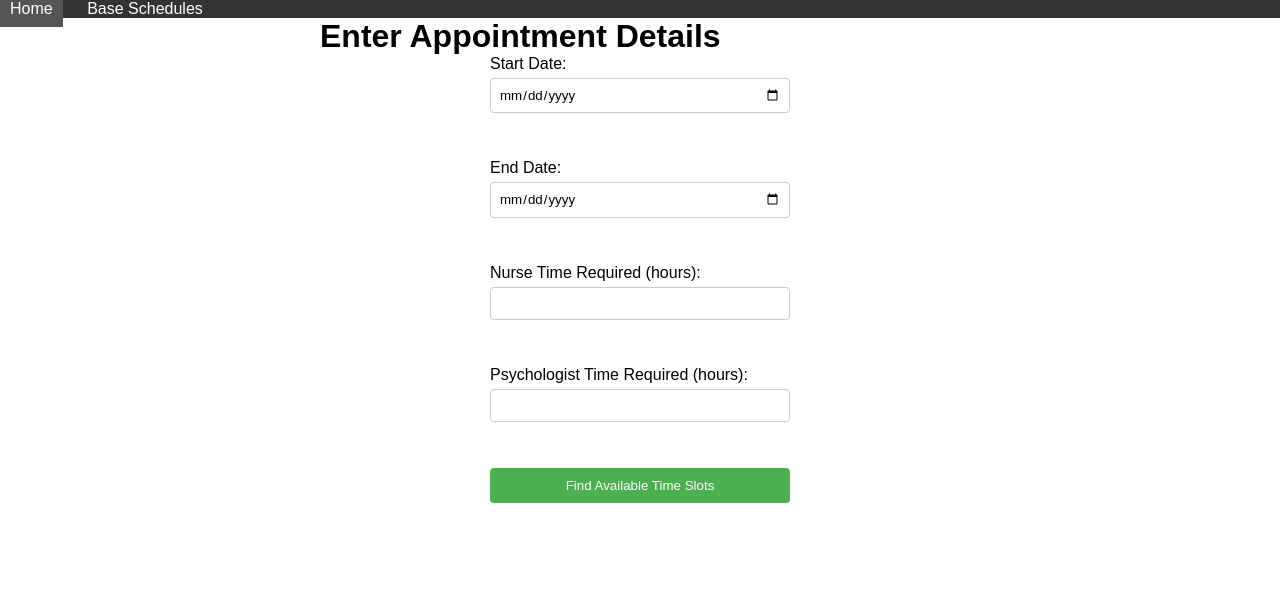
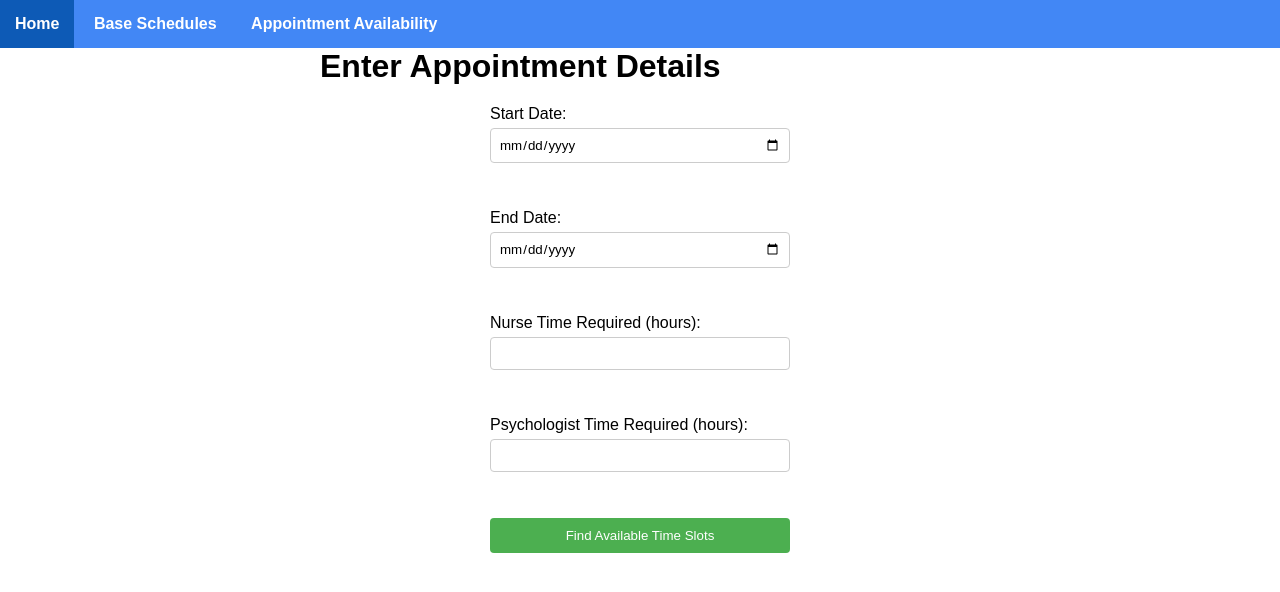
Before and after one commit to serpent909/trialBookingApp, a Node server app: template views/appointmentForm.handlebars in a window 1280 px wide. Shown: the top 592 px of the page. Run offline with Node 20, Linux system fonts and the light colour scheme; the template is opened without the code that fills it, so the values that code supplies are empty; some libraries are stand-ins or nearby versions.

Commit message:
refactored appointment availability endpoint

```diff
--- a/app.js
+++ b/app.js
@@ -56,43 +56,7 @@ app.use(express.static(path.join(__dirname, "public")));
 require("./modules/database.js");
 
 
-function calculateAvailableSlots(availabilityType, availabilityName, availabilityStart, availabilityEnd, resourceDayAppointmentArray) {
-  const start = new Date(availabilityStart);
-  const end = new Date(availabilityEnd);
-  const availableSlots = [];
 
-  let currentSlotStart = start;
-
-  resourceDayAppointmentArray.forEach((appointment) => {
-    const appointmentStart = new Date(appointment.start);
-    const appointmentEnd = new Date(appointment.end);
-
-    if (currentSlotStart < appointmentStart) {
-      const availableSlot = {
-        type: availabilityType,
-        name: availabilityName,
-        start: currentSlotStart.toISOString(),
-        end: appointmentStart.toISOString()
-      };
-      availableSlots.push(availableSlot);
-    }
-
-    currentSlotStart = appointmentEnd;
-  });
-
-  if (currentSlotStart < end) {
-    const availableSlot = {
-      type: availabilityType,
-      name: availabilityName,
-      start: currentSlotStart.toISOString(),
-      end: end.toISOString()
-    };
-    availableSlots.push(availableSlot);
-  }
-
-
-  return availableSlots;
-}
 
 
 
@@ -191,9 +155,86 @@ app.get("/appointmentAvailability", async (req, res) => {
       );
 
 
-      // Filter the available slots based on the start and end dates
+      // Filter the available slots based form conditions
+      availableDaySlots = filterSlots(startDate, endDate, availableDaySlots, resarcherTime, nurseTime, psychologistTime, roomTime, psychologistName, roomName);
+
+      availableDaySlots.forEach((slot) => {
+        availableSlots.push({
+          id: baseAvailability.bookable_thing_id,
+          name: baseAvailability.name,
+          type: baseAvailability.type,
+          start_time: slot.start,
+          end_time: slot.end,
+        });
+      });
+    });
 
 
+    //update this with a function rather than hardcoding the options
+    const dropDownOptions = {
+      roomNames: ['room1', 'room2'],
+      psychologistNames: ['psychologist1', 'psychologist2', 'psychologist3', 'psychologist4', 'psychologist5', 'psychologist6', 'psychologist7', 'psychologist8'],
+    }
+
+    res.render("appointmentAvailability", {
+      title: "Appointment Availability",
+      availableSlots,
+      dropDownOptions,
+
+    });
+  } catch (err) {
+    console.error("Failed to retrieve appointment availability:", err);
+    res.status(500).render("error", {
+      title: "Error",
+      message: "Failed to retrieve appointment availability",
+    });
+  }
+});
+
+
+//Add an appointment to the database
+app.post("/appointments", async (req, res) => {
+  try {
+    const db = await sqlite.open({
+      filename: DB_PATH,
+      driver: sqlite3.Database,
+    });
+
+    const {
+      participant_id,
+      researcher_id,
+      nurse_id,
+      psychologist_id,
+      room_id,
+      appointment_type_id,
+      start_time,
+      end_time
+    } = req.body;
+
+    // Insert the new appointment into the appointments table
+    await db.run(
+      "INSERT INTO appointments (participant_id, researcher_id, nurse_id, psychologist_id, room_id, appointment_type_id, start_time, end_time) VALUES (?, ?, ?, ?, ?, ?, ?, ?)",
+      [participant_id, researcher_id, nurse_id, psychologist_id, room_id, appointment_type_id, start_time, end_time]
+    );
+
+    res.status(200).send("Appointment created successfully");
+  } catch (err) {
+    console.error('Failed to create appointment:', err);
+    res.status(500).send("Failed to create appointment");
+  }
+});
+
+
+
+// Start the server running.
+app.listen(port, function () {
+  console.log(`App listening on port ${port}!`);
+});
+
+
+
+
+function filterSlots(startDate, endDate, availableDaySlots, resarcherTime, nurseTime, psychologistTime, roomTime, psychologistName, roomName) {
   if (startDate && endDate) {
     availableDaySlots = availableDaySlots.filter((slot) => {
       const slotDate = slot.start.split("T")[0];
@@ -271,7 +312,7 @@ app.get("/appointmentAvailability", async (req, res) => {
     });
   }
 
-      if(roomName) {
+  if (roomName) {
     availableDaySlots = availableDaySlots.filter((slot) => {
       const slotName = slot.name;
       const slotType = slot.type;
@@ -282,76 +323,43 @@ app.get("/appointmentAvailability", async (req, res) => {
       }
     });
   }
+  return availableDaySlots;
+}
 
-      availableDaySlots.forEach((slot) => {
-        availableSlots.push({
-          id: baseAvailability.bookable_thing_id,
-          name: baseAvailability.name,
-          type: baseAvailability.type,
-          start_time: slot.start,
-          end_time: slot.end,
-        });
-      });
+
+function calculateAvailableSlots(availabilityType, availabilityName, availabilityStart, availabilityEnd, resourceDayAppointmentArray) {
+  const start = new Date(availabilityStart);
+  const end = new Date(availabilityEnd);
+  const availableSlots = [];
+
+  let currentSlotStart = start;
+
+  resourceDayAppointmentArray.forEach((appointment) => {
+    const appointmentStart = new Date(appointment.start);
+    const appointmentEnd = new Date(appointment.end);
+
+    if (currentSlotStart < appointmentStart) {
+      const availableSlot = {
+        type: availabilityType,
+        name: availabilityName,
+        start: currentSlotStart.toISOString(),
+        end: appointmentStart.toISOString()
+      };
+      availableSlots.push(availableSlot);
+    }
+
+    currentSlotStart = appointmentEnd;
   });
 
-
-    //update this with a function rather than hardcoding the options
-    const dropDownOptions = {
-      roomNames: ['room1', 'room2'],
-      psychologistNames: ['psychologist1', 'psychologist2', 'psychologist3', 'psychologist4', 'psychologist5', 'psychologist6', 'psychologist7', 'psychologist8'],
+  if (currentSlotStart < end) {
+    const availableSlot = {
+      type: availabilityType,
+      name: availabilityName,
+      start: currentSlotStart.toISOString(),
+      end: end.toISOString()
+    };
+    availableSlots.push(availableSlot);
   }
 
-    res.render("appointmentAvailability", {
-      title: "Appointment Availability",
-      availableSlots,
-      dropDownOptions,
-
-    });
-  } catch (err) {
-    console.error("Failed to retrieve appointment availability:", err);
-    res.status(500).render("error", {
-      title: "Error",
-      message: "Failed to retrieve appointment availability",
-    });
+  return availableSlots;
 }
-});
-
-
-//Add an appointment to the database
-app.post("/appointments", async (req, res) => {
-  try {
-    const db = await sqlite.open({
-      filename: DB_PATH,
-      driver: sqlite3.Database,
-    });
-
-    const {
-      participant_id,
-      researcher_id,
-      nurse_id,
-      psychologist_id,
-      room_id,
-      appointment_type_id,
-      start_time,
-      end_time
-    } = req.body;
-
-    // Insert the new appointment into the appointments table
-    await db.run(
-      "INSERT INTO appointments (participant_id, researcher_id, nurse_id, psychologist_id, room_id, appointment_type_id, start_time, end_time) VALUES (?, ?, ?, ?, ?, ?, ?, ?)",
-      [participant_id, researcher_id, nurse_id, psychologist_id, room_id, appointment_type_id, start_time, end_time]
-    );
-
-    res.status(200).send("Appointment created successfully");
-  } catch (err) {
-    console.error('Failed to create appointment:', err);
-    res.status(500).send("Failed to create appointment");
-  }
-});
-
-
-
-// Start the server running.
-app.listen(port, function () {
-  console.log(`App listening on port ${port}!`);
-});
--- a/public/css/form.css
+++ b/public/css/form.css
@@ -3,6 +3,7 @@ form {
     flex-direction: column;
     max-width: 300px;
     margin: 0 auto;
+    padding: 20px;
   }
 
   label {
--- a/public/css/main.css
+++ b/public/css/main.css
@@ -6,9 +6,9 @@ body{
     padding: 0;
   }
 
+/* Navigation Bar Styling */
 nav {
-    background-color: #333;
-    color: #fff;
+  background-color: #4287f5;
 }
 
 nav ul {
@@ -17,17 +17,19 @@ body{
   padding: 0;
 }
 
-  nav ul li {
+nav li {
   display: inline-block;
-    margin-right: 10px;
 }
 
-  nav ul li a {
+nav a {
+  display: block;
+  padding: 15px;
   color: #fff;
   text-decoration: none;
-    padding: 10px;
+  font-weight: bold;
+  transition: background-color 0.3s ease;
 }
 
-  nav ul li a:hover {
-    background-color: #555;
+nav a:hover {
+  background-color: #0d5ab6;
 }
--- a/views/appointmentAvailability.handlebars
+++ b/views/appointmentAvailability.handlebars
@@ -66,6 +66,7 @@
   <h1>Appointment Availability</h1>
 
   <h2>Choose Appointment Details</h2>
+
   <form id="appointmentTypeForm">
     <label for="startDate">Start Date:</label>
     <input type="date" id="startDate" name="startDate">
--- a/views/layouts/main.handlebars
+++ b/views/layouts/main.handlebars
@@ -14,6 +14,7 @@
         <ul>
             <li><a href="/">Home</a></li>
             <li><a href="/schedules">Base Schedules</a></li>
+            <li><a href="/appointmentAvailability">Appointment Availability</a></li>
         </ul>
     </nav>
 
--- a/views/schedules.handlebars
+++ b/views/schedules.handlebars
@@ -21,7 +21,6 @@
         <a class="pagination-link" href="/schedules?page={{add page 1}}">Next</a>
         {{else}}
         <span class="pagination-link disabled">Next</span>
-
         {{/if}}
     </div>
     <table>
```
Also changed, not shown: test.js (deleted, +0 -38 lines). Lines whose indentation alone changed are shown as unchanged.
